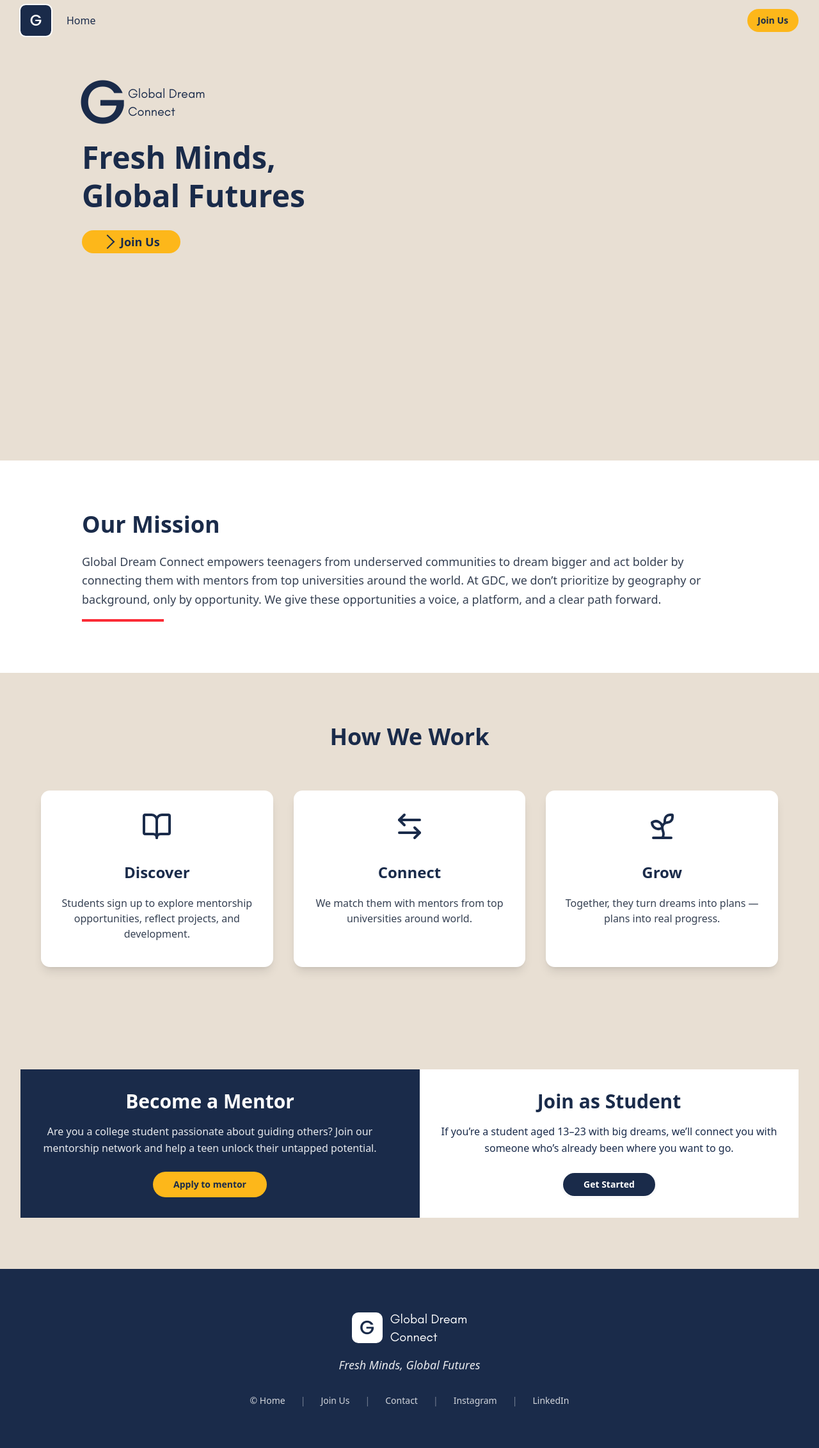
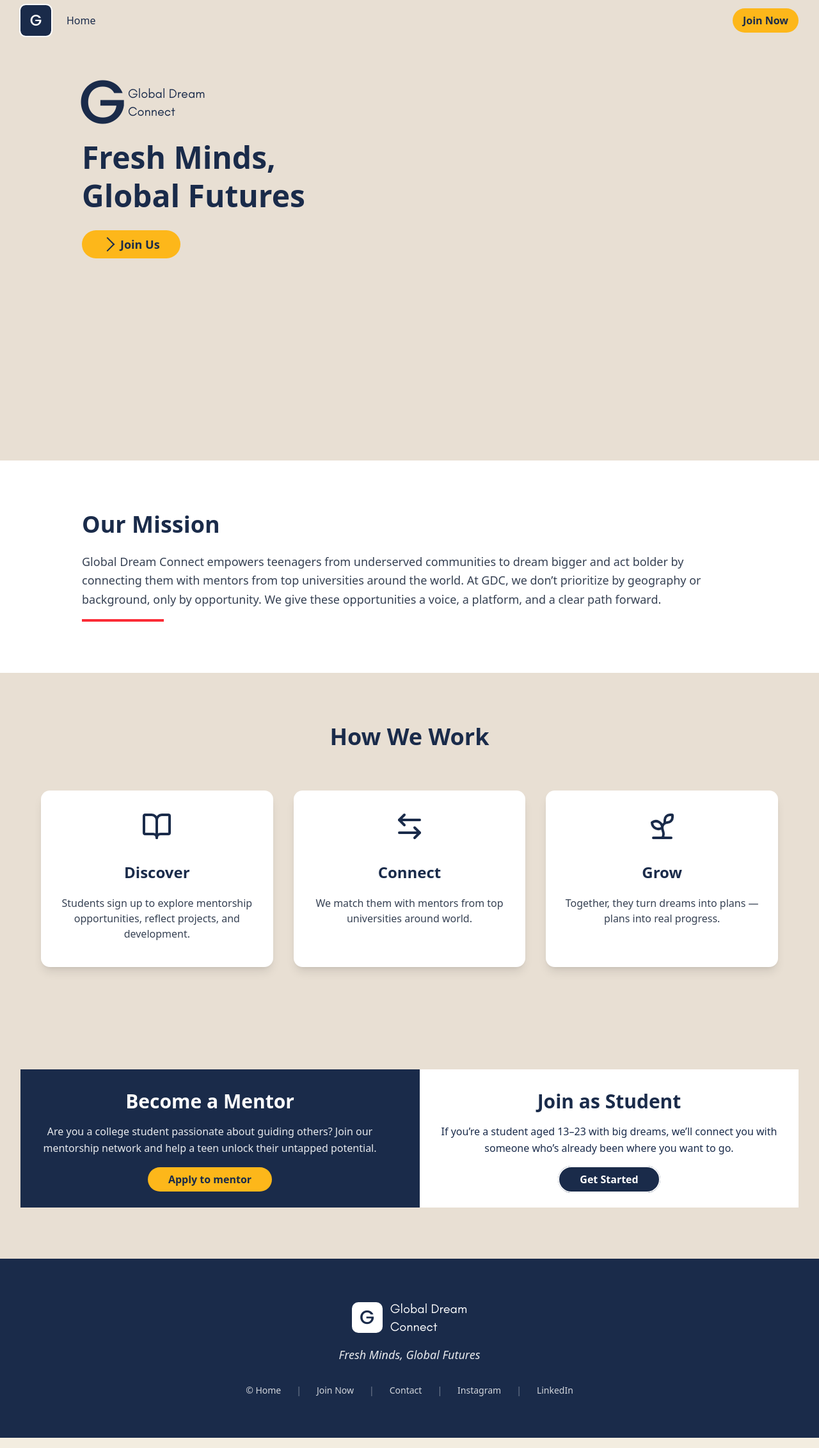
Before and after one commit to Global-Dream-Connect/Testing, a Next.js app: page / in a window 1280 px wide. Shown: the whole page at 64% size. Built offline with nearby package versions, Linux system fonts and the light colour scheme; a web font is replaced by a local one.

Commit message:
redirect join to google forms

```diff
--- a/src/app/page.js
+++ b/src/app/page.js
@@ -101,14 +101,17 @@ export default function Home() {
               <p className="text-white/90 mb-6 leading-relaxed">
                 Are you a college student passionate about guiding others? Join our mentorship network and help a teen unlock their untapped potential.
               </p>
-              <Button
+              {/* <Button
                 size="lg"
                 className="bg-brand-yellow hover:bg-[#e0ab26] text-brand-blue font-semibold px-8 rounded-full"
               >
                 <Link href={'/join'}>
                   Apply to mentor
                 </Link>
-              </Button>
+              </Button> */}
+              <RouteBtn className={'bg-brand-yellow hover:bg-[#e0ab26] text-brand-blue font-semibold px-8 rounded-full'}>
+                Apply to mentor
+              </RouteBtn>
             </div>
 
             <div className="text-center p-8 bg-white text-brand-blue">
@@ -116,7 +119,7 @@ export default function Home() {
               <p className=" mb-6 leading-relaxed text-brand-blue">
                 If you’re a student aged 13–23 with big dreams, we’ll connect you with someone who’s already been where you want to go.
               </p>
-              <Button
+              {/* <Button
                 size="lg"
                 variant="outline"
                 className="bg-brand-blue border-2 border-white text-white hover:bg-white hover:text-[#1a2b4a] hover:border hover:border-[#1a2b4a] font-semibold px-8 rounded-full"
@@ -124,7 +127,10 @@ export default function Home() {
 
                 Get Started
                 </Link>
-              </Button>
+              </Button> */}
+              <RouteBtn className={'bg-brand-blue border-2 border-white text-white hover:bg-white hover:text-brand-blue hover:border hover:border-brand-blue font-semibold px-8 rounded-full'}>
+                Get Started
+              </RouteBtn>
             </div>
           </div>
         </div>
--- a/src/components/footer1.jsx
+++ b/src/components/footer1.jsx
@@ -28,9 +28,17 @@ export default function Footer1(){
               © Home
             </a>
             <span className="text-white/40">|</span>
-            <Link href="/join" className="hover:text-white transition-colors">
+            {/* <Link href="/join" className="hover:text-white transition-colors">
               Join Us
-            </Link>
+            </Link> */}
+            <a
+              href="https://docs.google.com/forms/d/e/1FAIpQLSf3Ww0n5V7VMLoO8Ty3X5w8g5r8oh_FDHyBklk54mWaPzvQDQ/viewform"
+              target="_blank"
+              rel="noopener noreferrer"
+              className="hover:text-white transition-colors"
+            >
+              Join Now
+            </a>
             <span className="text-white/40">|</span>
             <a href="#" className="hover:text-white transition-colors">
               Contact
--- a/src/components/header1.jsx
+++ b/src/components/header1.jsx
@@ -27,9 +27,14 @@ export default function Header1() {
 
           {/* CTA Button */}
           <div className="hidden md:block ml-auto">
-            <RouteBtn link={'/join'} className={'bg-brand-yellow hover:bg-brand-yellow/70 hover:cursor-pointer text-brand-blue font-semibold rounded-full'}>
-              Join Us
-            </RouteBtn>
+            <a
+                href="https://docs.google.com/forms/d/e/1FAIpQLSf3Ww0n5V7VMLoO8Ty3X5w8g5r8oh_FDHyBklk54mWaPzvQDQ/viewform"
+                target="_blank"
+                rel="noopener noreferrer"
+                className="w-fit h-fit px-4 py-2 bg-brand-yellow hover:bg-brand-yellow/70 hover:cursor-pointer text-brand-blue font-semibold rounded-full"
+              >
+                Join Now
+              </a>
           </div>
 
           {/* Mobile Menu Button */}
@@ -49,9 +54,17 @@ export default function Header1() {
                 Home
               </Link>
 
-              <RouteBtn link={'/join'} className={'w-fit bg-brand-yellow hover:bg-brand-yellow/70 hover:cursor-pointer text-brand-blue font-semibold rounded-full'}>
+              {/* <RouteBtn link={'/join'} className={'w-fit bg-brand-yellow hover:bg-brand-yellow/70 hover:cursor-pointer text-brand-blue font-semibold rounded-full'}>
                 Join Us
-              </RouteBtn>
+              </RouteBtn> */}
+              <a
+                href="https://docs.google.com/forms/d/e/1FAIpQLSf3Ww0n5V7VMLoO8Ty3X5w8g5r8oh_FDHyBklk54mWaPzvQDQ/viewform"
+                target="_blank"
+                rel="noopener noreferrer"
+                className="w-fit px-2 bg-brand-yellow hover:bg-brand-yellow/70 hover:cursor-pointer text-brand-blue font-semibold rounded-full"
+              >
+                Join Now
+              </a>
             </div>
           </div>
         )}
--- a/src/components/routeBtn.jsx
+++ b/src/components/routeBtn.jsx
@@ -11,6 +11,14 @@ export default function RouteBtn({className,children,link}){
         router.push(link)
     }
     return(
-        <Button className={cn(className)} onClick={routeTo}>{children}</Button>
+        // <Button className={cn(className)} onClick={routeTo}>{children}</Button>
+        <a
+      href="https://docs.google.com/forms/d/e/1FAIpQLSf3Ww0n5V7VMLoO8Ty3X5w8g5r8oh_FDHyBklk54mWaPzvQDQ/viewform"
+      target="_blank"
+      rel="noopener noreferrer"
+      className={cn("w-fit h-fit py-2",className)}
+    >
+      {children}
+    </a>
     )
 }
```
